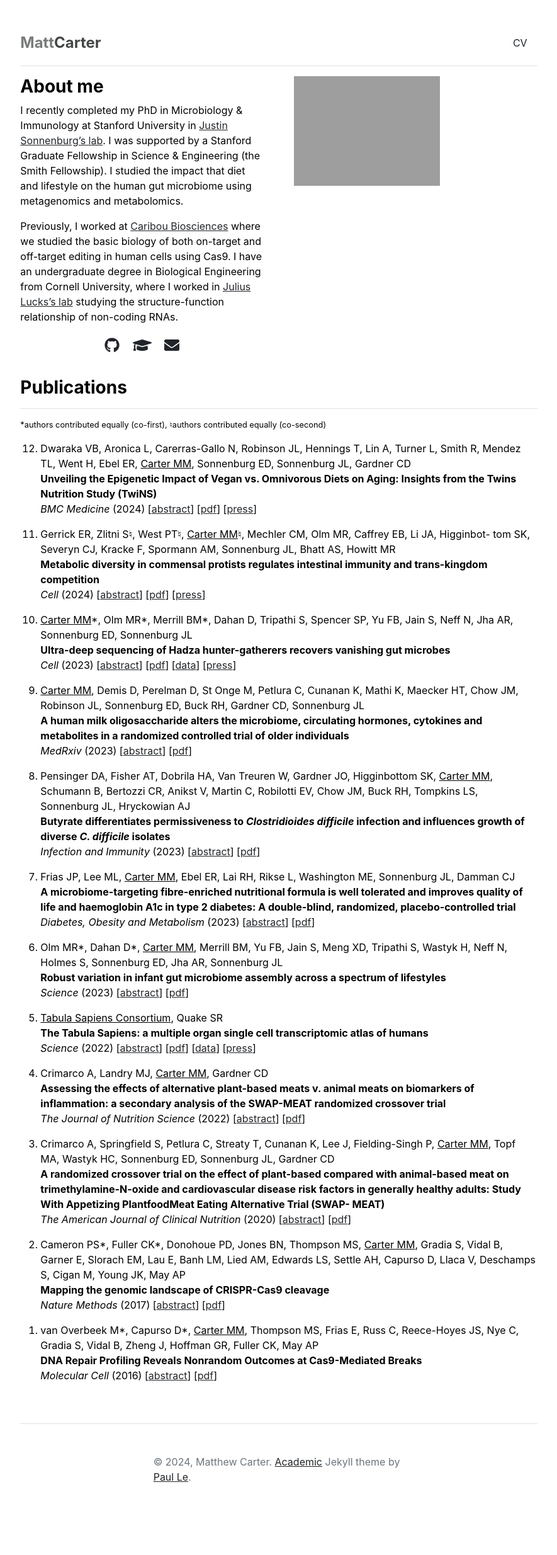
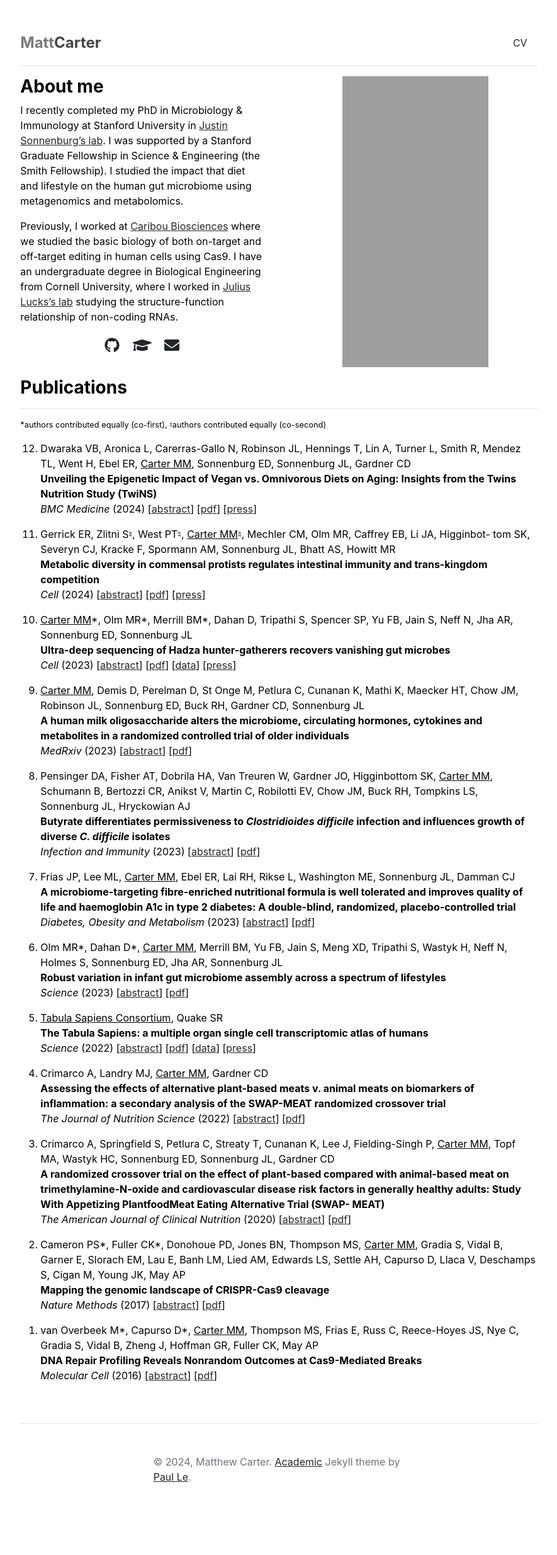
Before and after one commit to matt-cart/matt-cart.github.io, a Jekyll site: the page built from index.md, in a window 1280 px wide. Shown: the whole page at 63% size, without its empty margins (197-1082 px from the left). Built offline with Jekyll 4.4.1, drawn with Linux system fonts in a browser that asks for light colours.

Commit message:
center home page image

```diff
--- a/_layouts/home.html
+++ b/_layouts/home.html
@@ -12,7 +12,7 @@ layout: default
       <a target="_blank" href="mailto:matthewmcarter2@gmail.com" class="ms-3 fs-4"><i class="fas fa-envelope"></i></a>
     </p>
   </div>
-  <div class="col-md-6">
+  <div class="col-md-6 image-container">
     <img src="{{ site.github.url }}/assets/img/mugshot_website.png" alt="Home" width="60%">
   </div>
 </div>
--- a/_sass/main.scss
+++ b/_sass/main.scss
@@ -20,3 +20,8 @@ body a {
 .author-cont {
   font-size: 0.8em;
 }
+
+.image-container {
+  display: flex;
+  justify-content: center;
+}
```
